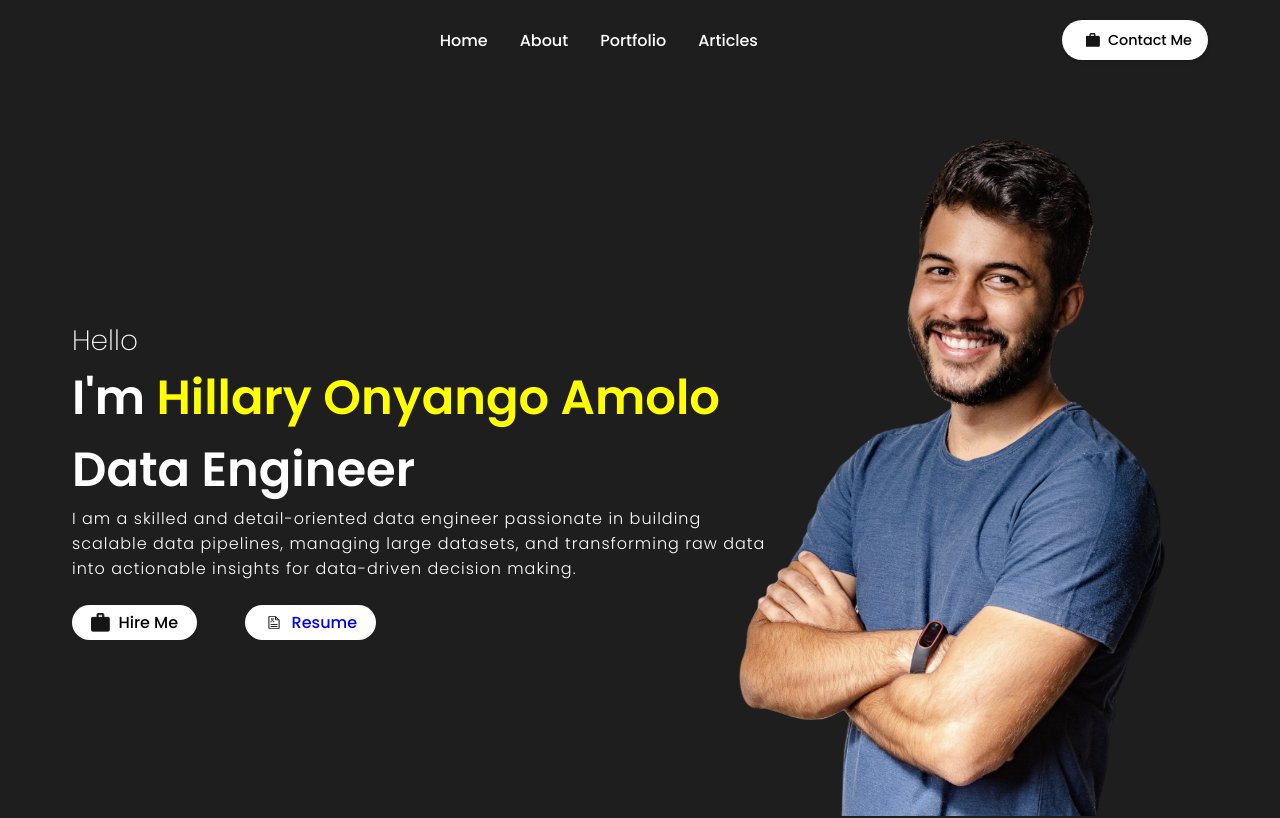
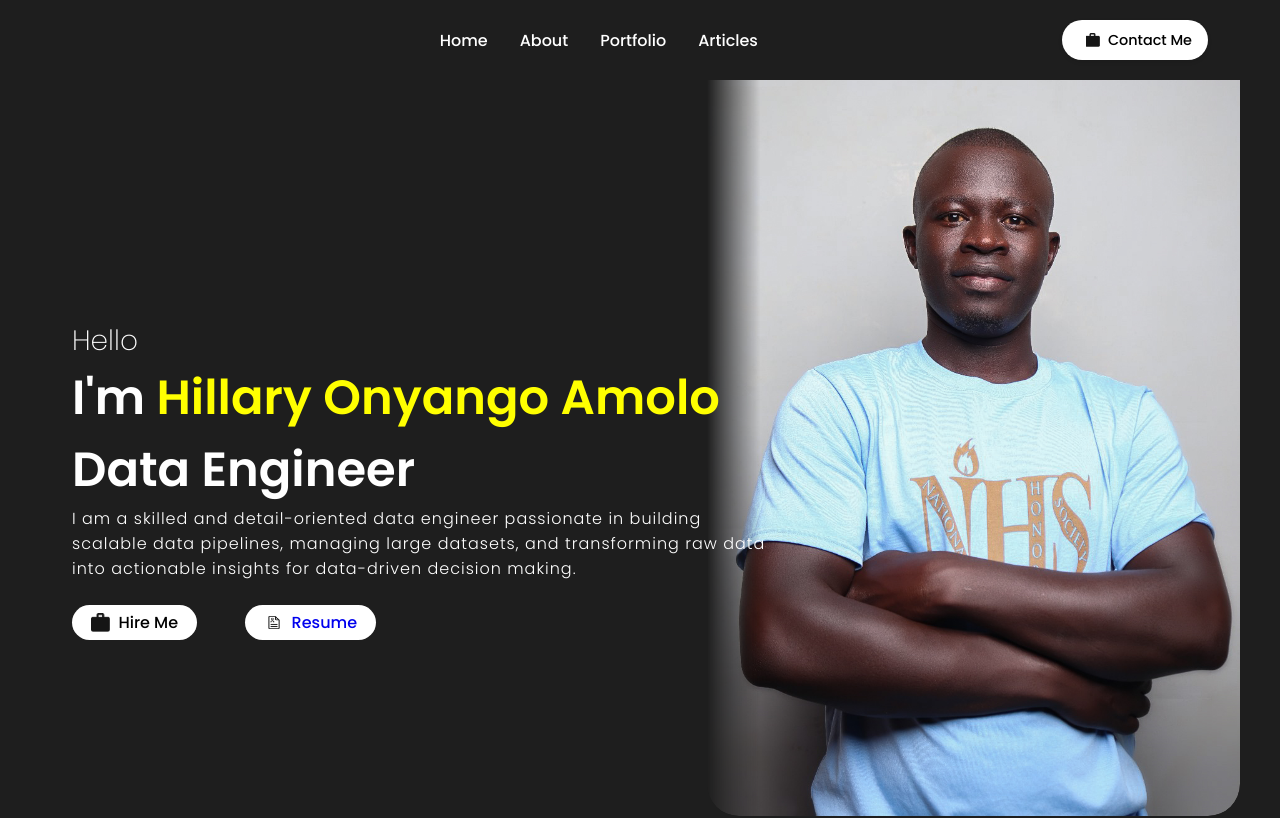
Before and after one commit to HillaryOnyango/Data-Engineer-Portfolio, a React (Create React App) app: page / in a window 1280 px wide. Shown: the top 818 px of the page. Built offline with nearby package versions, Linux system fonts and the light colour scheme.

Commit message:
Initial commit or updated portfolio

```diff
--- a/package.json
+++ b/package.json
@@ -19,6 +19,7 @@
   },
   "scripts": {
     "start": "react-scripts start",
+    "dev": "react-scripts start",
     "build": "react-scripts build",
     "test": "react-scripts test",
     "eject": "react-scripts eject"
--- a/src/components/Intro/intro.css
+++ b/src/components/Intro/intro.css
@@ -14,6 +14,16 @@
     z-index: -1;
     object-fit: cover;
     height: 100vh;
+
+    /* 👇 Added styles to soften edges */
+    border-radius: 2rem;  /* rounded edges */
+    box-shadow: 0 20px 60px rgba(0, 0, 0, 0.45); /* soft shadow */
+
+    /* optional: fade left edge into dark background */
+    -webkit-mask-image: linear-gradient(to left, rgba(0,0,0,1) 90%, rgba(0,0,0,0) 100%);
+            mask-image: linear-gradient(to left, rgba(0,0,0,1) 90%, rgba(0,0,0,0) 100%);
+    -webkit-mask-repeat: no-repeat;
+            mask-repeat: no-repeat;
 }
 
 .introContent {
@@ -84,7 +94,8 @@
 .btn:hover {
     background: linear-gradient(135deg, #00ffae, #1e90ff);
     color: white;
-    box-shadow: 0 0 10px rgba(0, 255, 174, 0.3), 0 0 15px rgba(30, 144, 255, 0.3);
+    box-shadow: 0 0 10px rgba(0, 255, 174, 0.3),
+                0 0 15px rgba(30, 144, 255, 0.3);
     transform: translateY(-2px);
 }
 
```
Also changed, not shown: src/assets/image.png.
